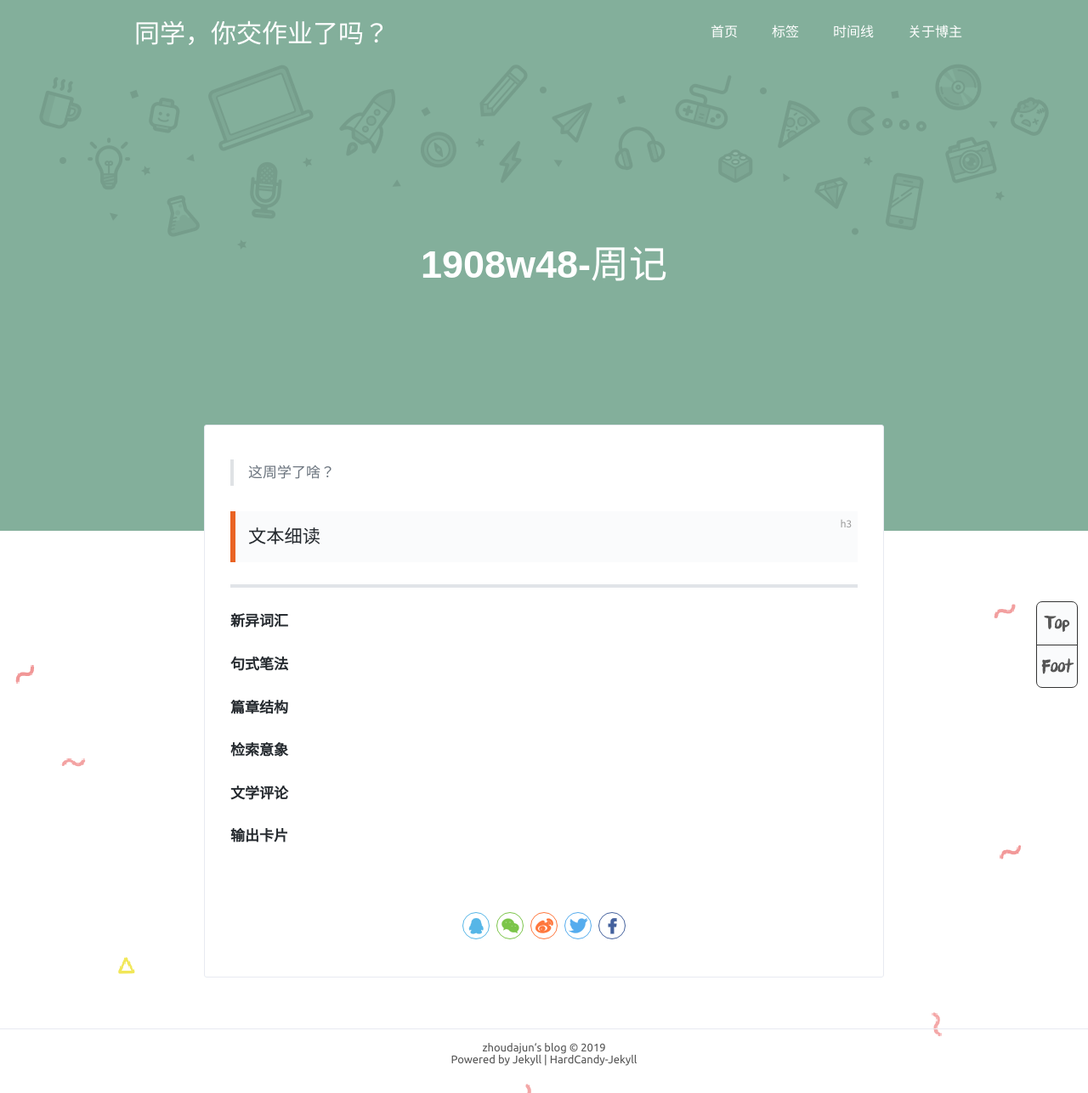
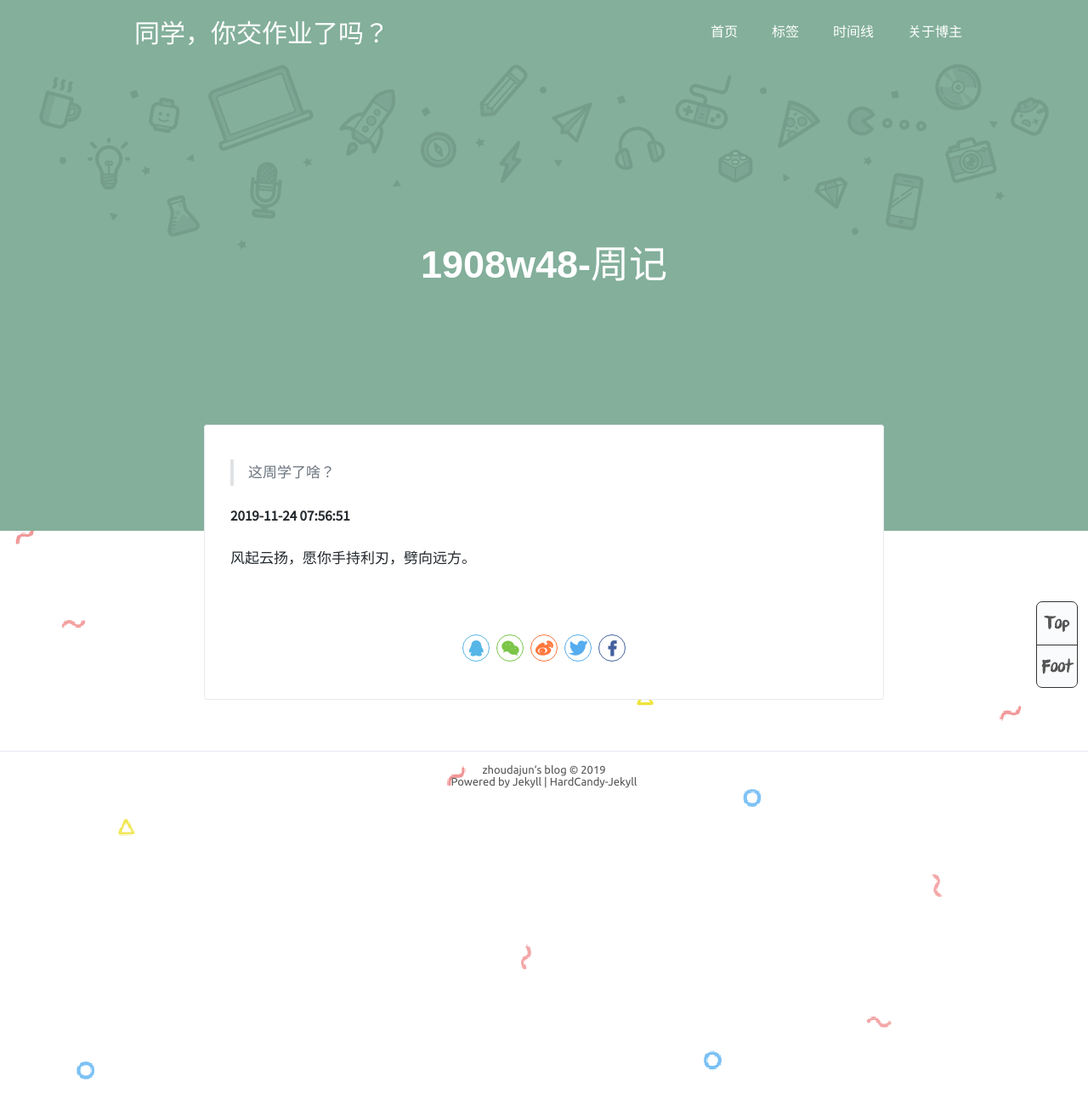
Before and after one commit to zhoudajun/zhoudajun.github.io, a Jekyll site: the page built from _posts/2019-12-1-w48-weekly.md, in a window 1280 px wide. Shown: the whole page at 85% size. Built offline with Jekyll 4.4.1, drawn with Linux system fonts in a browser that asks for light colours; comment, search, counter and statistics services are not loaded.

Commit message:
Update 2019-12-1-w48-weekly.md

```diff
--- a/_posts/2019-12-1-w48-weekly.md
+++ b/_posts/2019-12-1-w48-weekly.md
@@ -17,30 +17,6 @@ tags: log
 
 
 
-### 文本细读
+**2019-11-24 07:56:51**
 
----
-
-
-
-**新异词汇**
-
-
-
-**句式笔法**
-
-
-
-**篇章结构**
-
-
-
-**检索意象**
-
-
-
-**文学评论**
-
-
-
-**输出卡片**
+风起云扬，愿你手持利刃，劈向远方。
```
